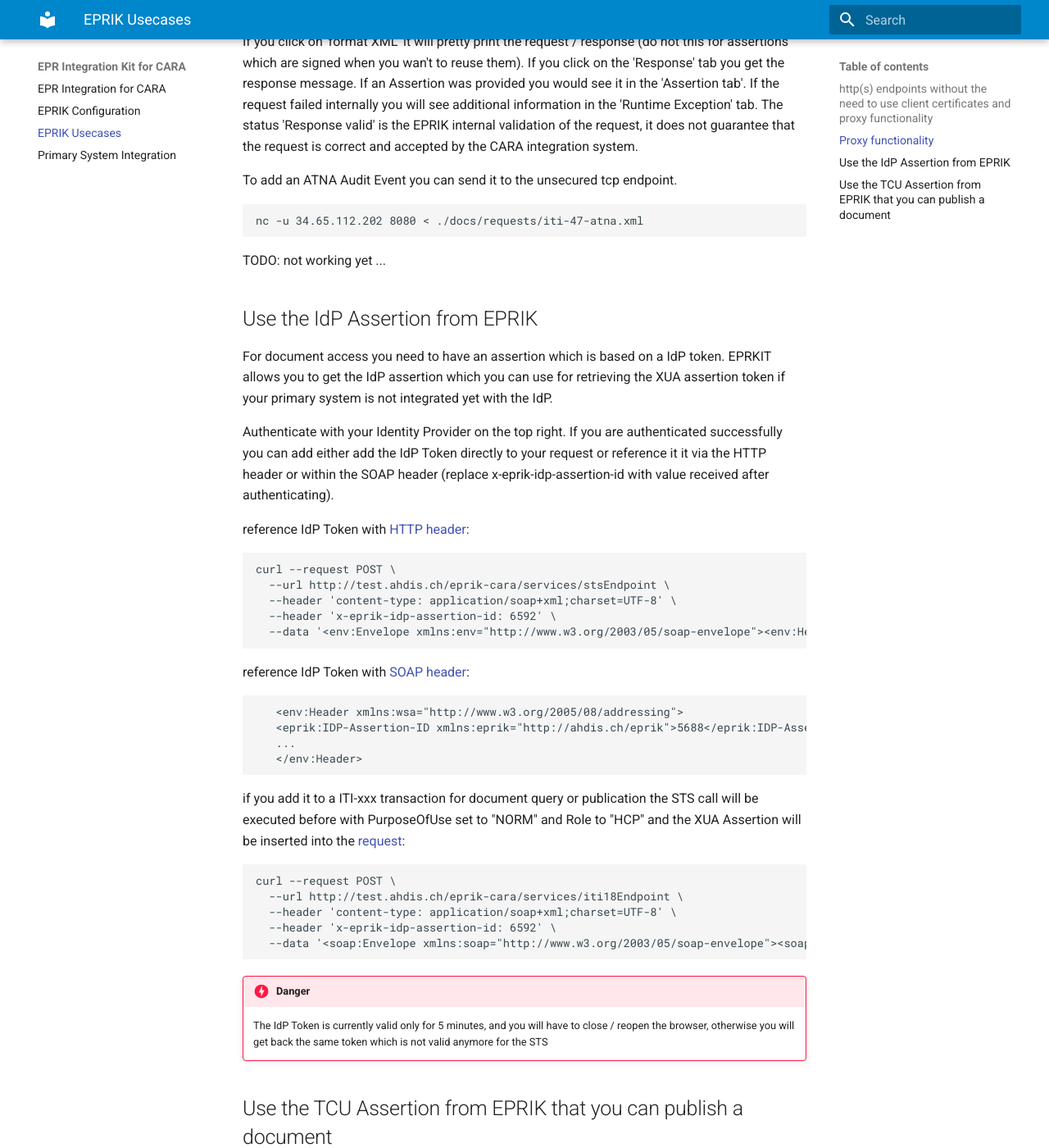
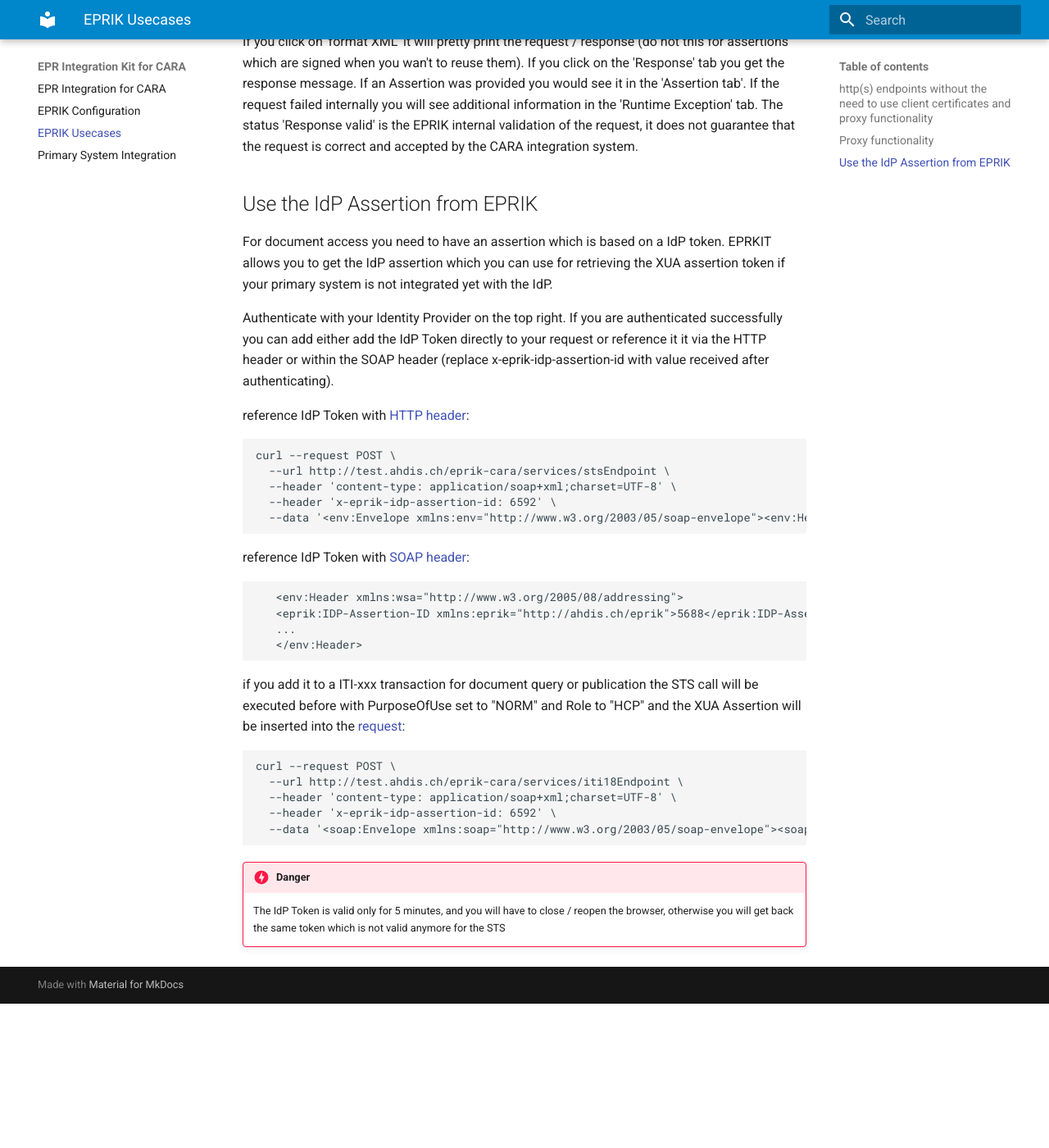
Before and after one commit to ahdis/epr-integration-cara, an MkDocs documentation site: the page built from docs/usecases.md, in a window 1280 px wide and 1400 px high, scrolled down 1282 px. Shown: the whole window at 82% size. Built offline with MkDocs 1.6.1 and Material for MkDocs 9.7.7, drawn with Linux system fonts in a browser that asks for light colours; after the commit the page ends 2506 px from its top, so only the background shows below that.

Commit message:
update doc

````diff
--- a/docs/usecases.md
+++ b/docs/usecases.md
@@ -28,13 +28,6 @@
   ![Image title](img/pdqv3-iti47.png)
 
 If you click on 'format XML' it will pretty print the request / response (do not this for assertions which are signed when you wan't to reuse them). If you click on the 'Response' tab you get the response message. If an Assertion was provided you would see it in the 'Assertion tab'. If the request failed internally you will see additional information in the 'Runtime Exception' tab. The status 'Response valid' is the EPRIK internal validation of the request, it does not guarantee that the request is correct and accepted by the CARA integration system.
-
-To add an ATNA Audit Event you can send it to the unsecured tcp endpoint.
-
-```
-nc -u 34.65.112.202 8080 < ./docs/requests/iti-47-atna.xml
-```
-TODO: not working yet ...
 
 ## Use the IdP Assertion from EPRIK
 For document access you need to have an assertion which is based on a IdP token. EPRKIT allows you to get the IdP assertion which you can use for retrieving the XUA assertion token if your primary system is not integrated yet with the IdP.
@@ -71,9 +64,4 @@
 
 !!! danger
 
-    The IdP Token is currently valid only for 5 minutes, and you will have to close / reopen the browser, otherwise you will get back the same token which is not valid anymore for the STS
-
-
-## Use the TCU Assertion from EPRIK that you can publish a document
-
-TODO
+    The IdP Token is  valid only for 5 minutes, and you will have to close / reopen the browser, otherwise you will get back the same token which is not valid anymore for the STS
````
Also changed, not shown: docs/primarysystems-epr.md (+2 -2 lines).
